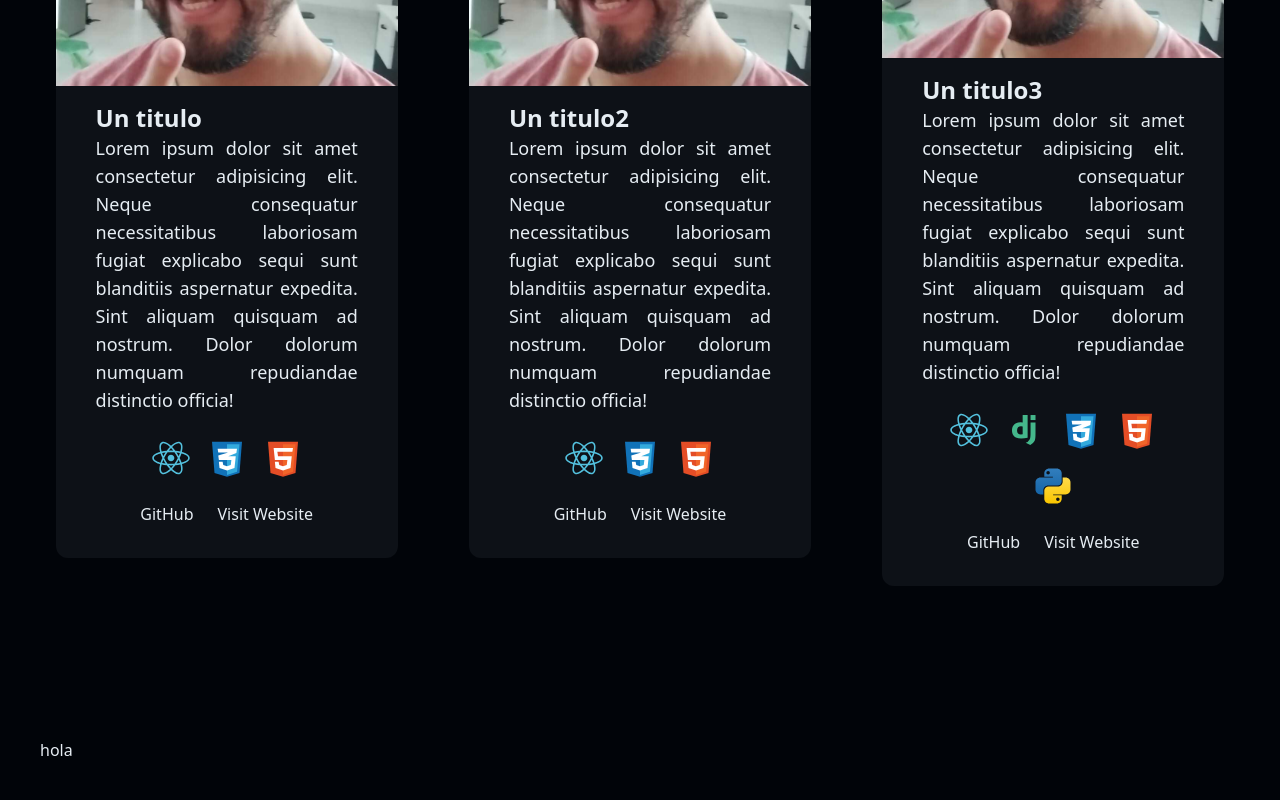
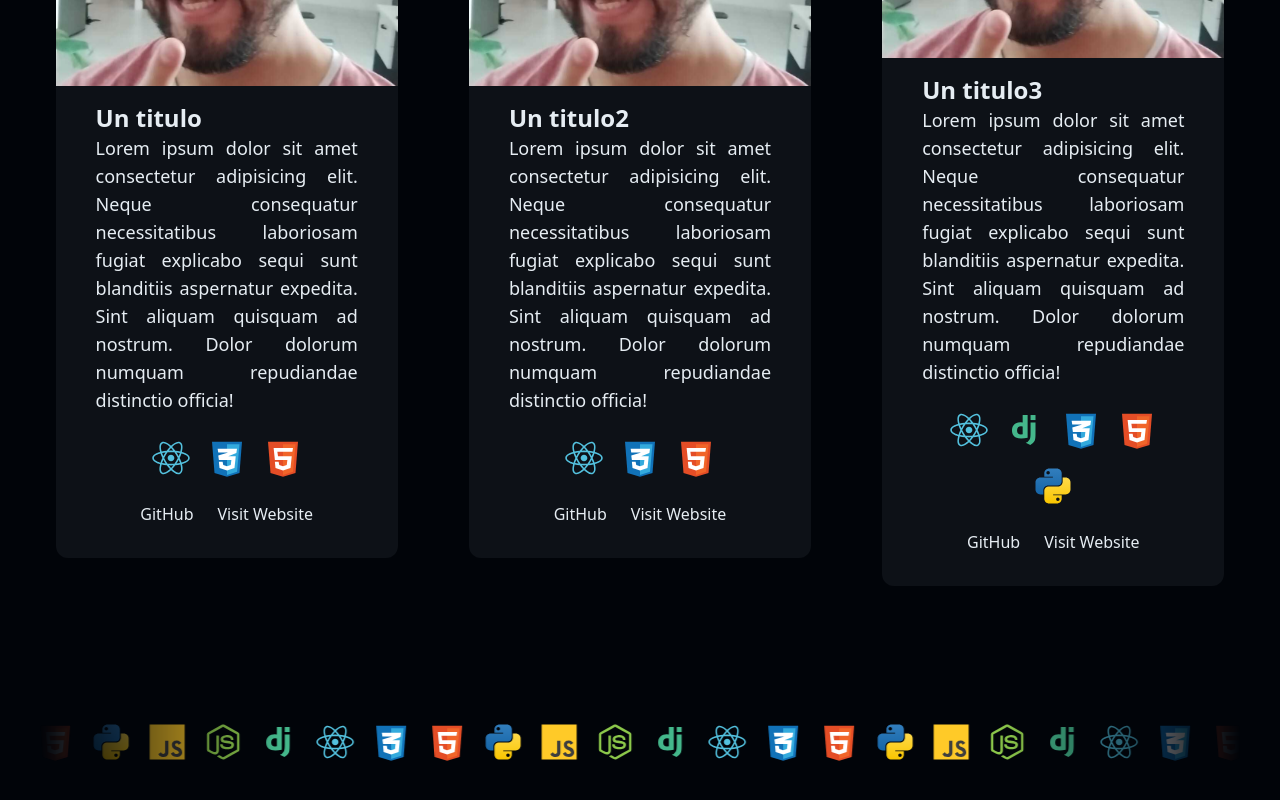
Before and after one commit to GutyChoque/portfolio-guty, a React (Vite) app: page / in a window 1280 px wide. Shown: the part 1784-2584 px from the top of the page. Built offline with nearby package versions, Linux system fonts and the light colour scheme.

Commit message:
carrusel implemented

```diff
--- a/src/components/sections/Footer.jsx
+++ b/src/components/sections/Footer.jsx
@@ -1,12 +1,32 @@
 import Carrousel from "../animations/carrousel/Carrousel";
+import ReactIcon from "../../assets/icons/reactColor.svg";
+import HTMLIcon from "../../assets/icons/htmlColor.svg";
+import JavaScriptIcon from "../../assets/icons/jsColor.svg";
+import PythonIcon from "../../assets/icons/pythonColor.svg";
+import NodeJsIcon from "../../assets/icons/nodeColor.svg";
+import DJangoIcon from "../../assets/icons/djangoColor.svg";
+import CSSIcon from "../../assets/icons/cssColor.svg";
 function Footer() {
+  const techIcons = {
+    React: <img key="ReactIcon" src={ReactIcon} alt="React" className="react-icon h-10" />,
+    CSS: <img key="CSSIcon" src={CSSIcon} alt="CSS" className="css-icon h-10" />,
+    HTML: <img key="HTMLIcon" src={HTMLIcon} alt="HTML" className="html-icon h-10" />,
+    Python: <img key="PythonIcon" src={PythonIcon} alt="Python" className="python-icon h-10" />,
+    JavaScript: (
+      <img
+      key="JavaScriptIcon"
+        src={JavaScriptIcon}
+        alt="Javascript"
+        className="javascript-icon h-10"
+      />
+    ),
+    NodeJs: <img key="NodeJsIcon" src={NodeJsIcon} alt="NodeJs" className="nodejs-icon h-10" />,
+    DJango: <img key="DJangoIcon" src={DJangoIcon} alt="Django" className="django-icon h-10" />,
+  };
+
   return (
-    <section
-      id="footer"
-      className=""
-    >
-      <Carrousel />
-      hola
+    <section id="footer" className="">
+      <Carrousel>{Object.values(techIcons)}</Carrousel>
     </section>
   );
 }
```
